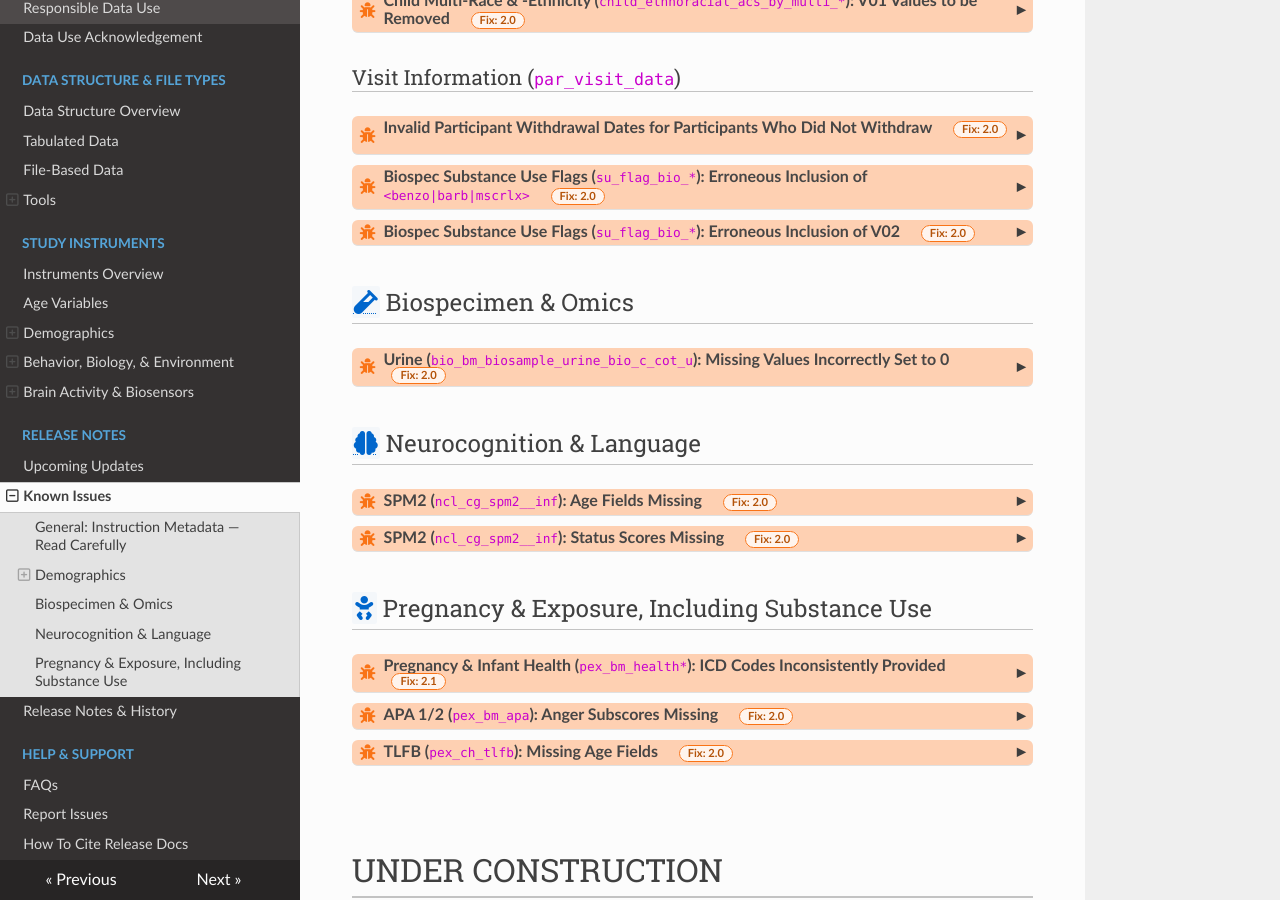
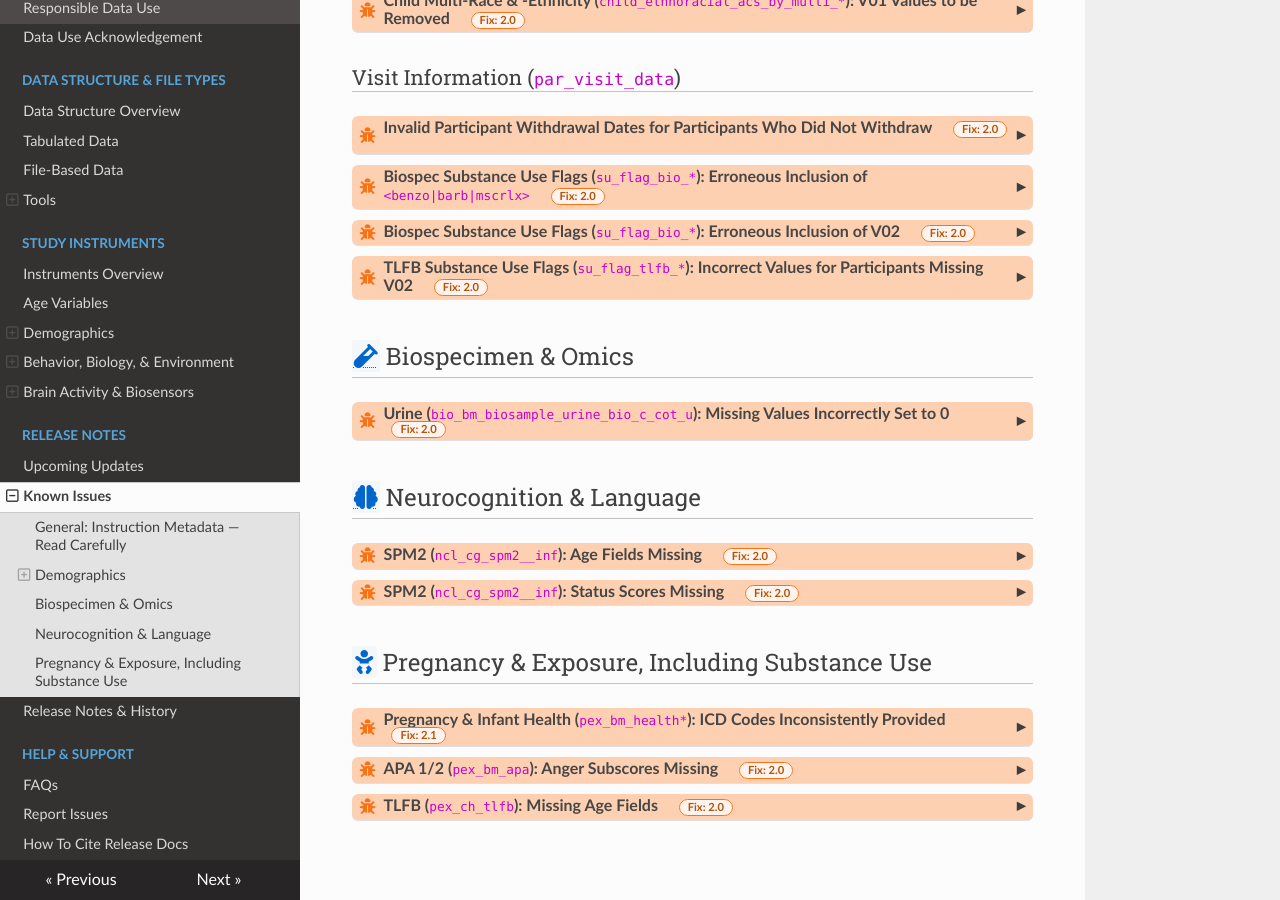
Before and after one commit to nbdc-datahub/hbcd-docs, an MkDocs documentation site: the page built from docs/changelog/knownissues.md, in a window 1280 px wide and 900 px high, scrolled down 763 px. Built offline with MkDocs 1.6.1, drawn with Linux system fonts in a browser that asks for light colours; nearby versions of some CDN libraries.

Commit message:
add known issue visit-su3

```diff
--- a/docs/changelog/knownissues.md
+++ b/docs/changelog/knownissues.md
@@ -121,6 +121,21 @@ If you have questions or would like to report an issue, please submit a ticket t
 </div>
 <div class="table-collapsible-content">
 <p>Visit 2 flags for substance use based on USDTL Urine toxicology results (<a href="../../instruments/demo/visitinfo/#substance-use-flags">see details</a>) will be removed: Urine is not collected at Visit 2. These fields can safely be ignored.</p>
+</div>
+
+<div id="visit-su3" class="issues-banner" onclick="toggleCollapse(this)">
+  <span class="emoji"><i class="fas fa-bug"></i></span>
+  <span class="text-with-link">
+  <span class="text">TLFB Substance Use Flags (<code>su_flag_tlfb_*</code>): Incorrect Values for Participants Missing V02</span>
+  <span class="badge">Fix: 2.0</span>
+  <a class="anchor-link" href="#visit-su3" title="Copy link">
+  <i class="fa-solid fa-link"></i>
+  </a>
+  </span>
+  <span class="arrow">▸</span>
+</div>
+<div class="table-collapsible-content">
+<p>The TLFB substance use flags (<a href="../../instruments/demo/visitinfo/#substance-use-flags">see details</a>) for participants who do not have a Visit 2 have an incorrect value of 'no' instead of 'null.' These will be reverted to the correct values.</p>
 </div>
 
 
```
